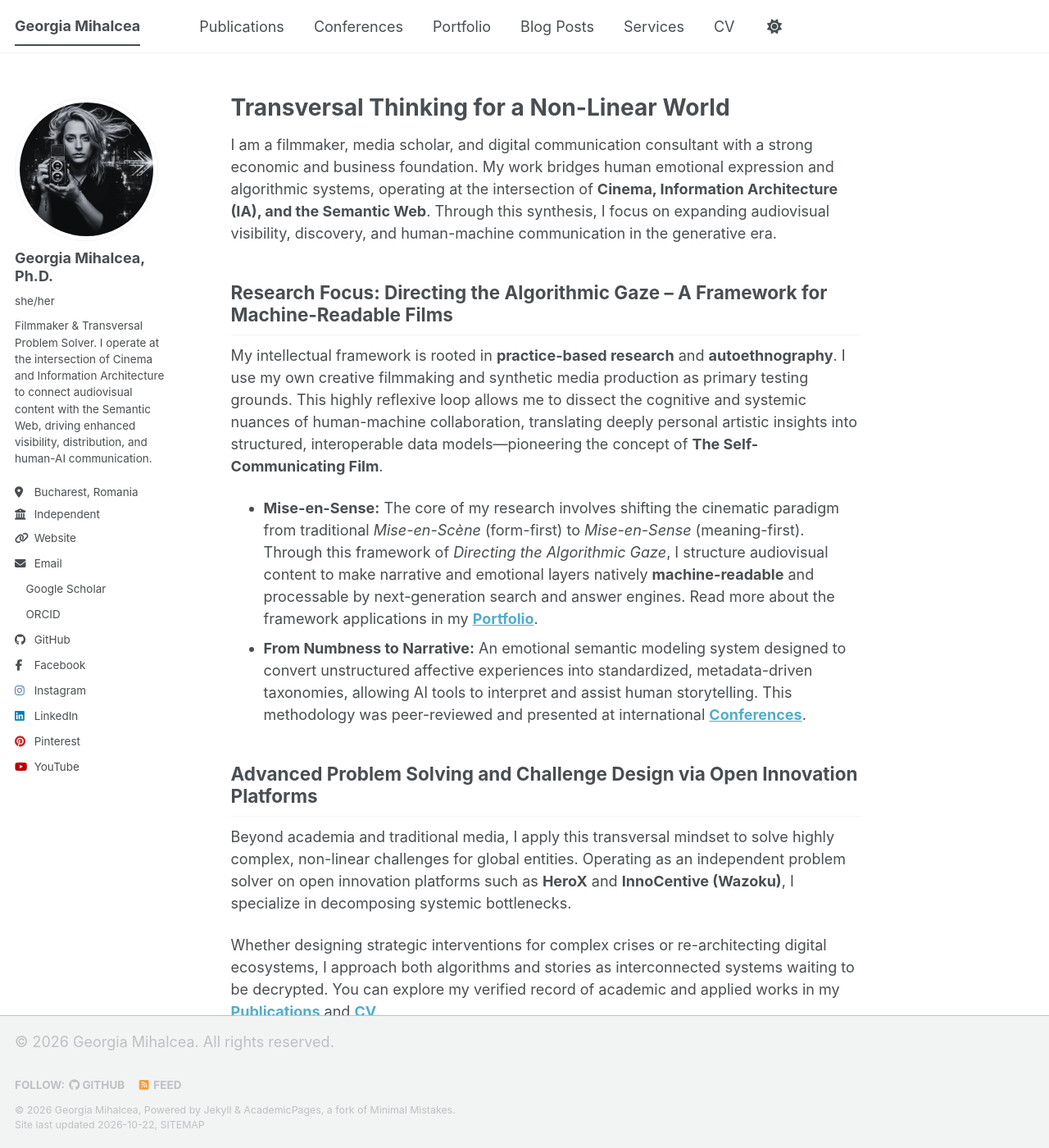
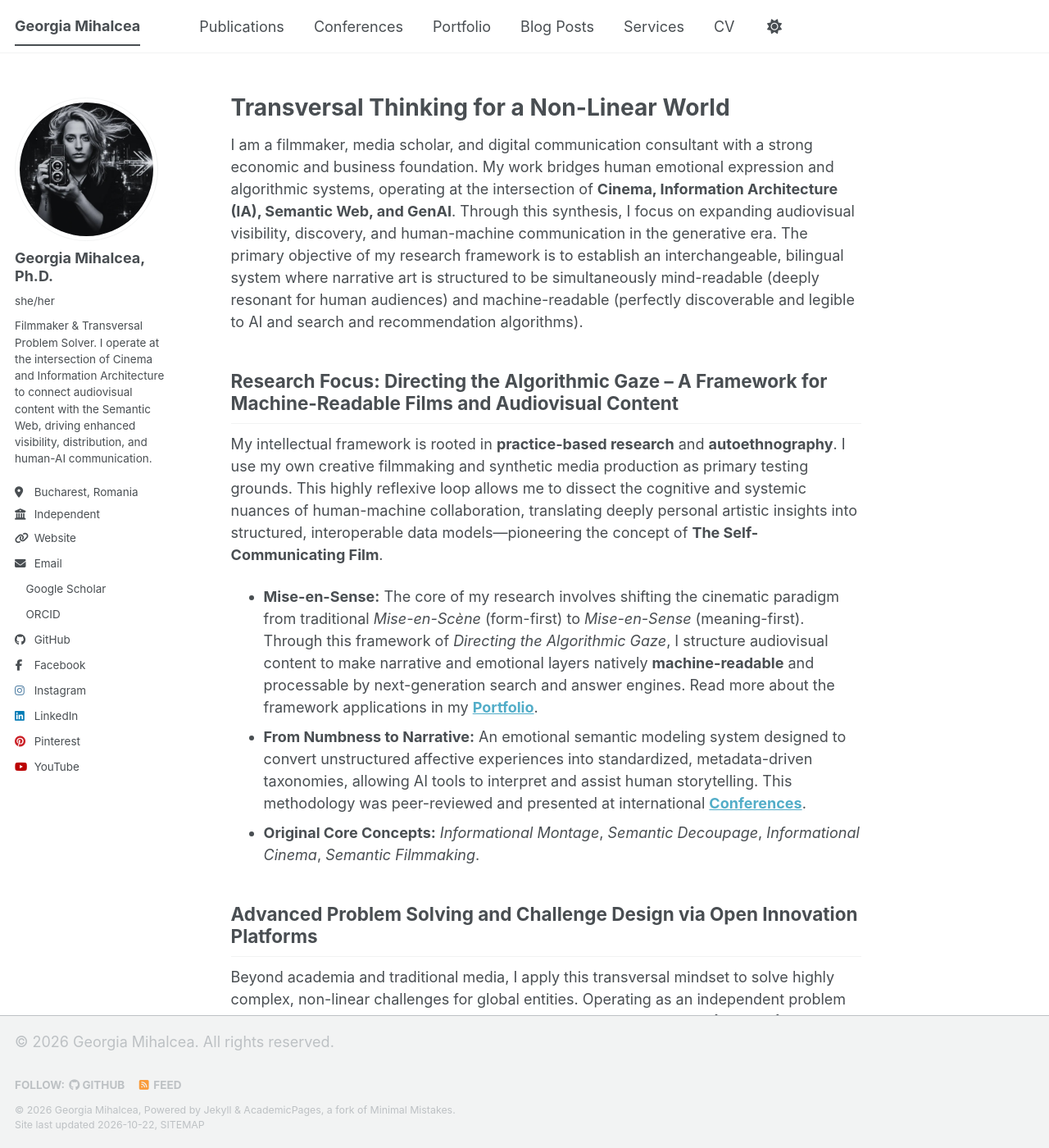
Before and after one commit to GeorgiaMihalcea/georgiamihalcea.github.io, a Jekyll site: the page built from _pages/about.md, in a window 1280 px wide and 1400 px high. Shown: the whole window at 82% size. Built offline with Jekyll 4.4.1, drawn with Linux system fonts in a browser that asks for light colours; a style sheet for code colours, icons or effects is not loaded.

Commit message:
Revise about page content and research focus
Updated the about page to include GenAI in the intersection of fields and expanded the research focus description.

```diff
--- a/_pages/about.md
+++ b/_pages/about.md
@@ -6,14 +6,15 @@ author_profile: true
 ---
 # Transversal Thinking for a Non-Linear World
 
-I am a filmmaker, media scholar, and digital communication consultant with a strong economic and business foundation. My work bridges human emotional expression and algorithmic systems, operating at the intersection of **Cinema, Information Architecture (IA), and the Semantic Web**. Through this synthesis, I focus on expanding audiovisual visibility, discovery, and human-machine communication in the generative era.
+I am a filmmaker, media scholar, and digital communication consultant with a strong economic and business foundation. My work bridges human emotional expression and algorithmic systems, operating at the intersection of **Cinema, Information Architecture (IA), Semantic Web, and GenAI**. Through this synthesis, I focus on expanding audiovisual visibility, discovery, and human-machine communication in the generative era. The primary objective of my research framework is to establish an interchangeable, bilingual system where narrative art is structured to be simultaneously mind-readable (deeply resonant for human audiences) and machine-readable (perfectly discoverable and legible to AI and search and recommendation algorithms).
 
-## Research Focus: Directing the Algorithmic Gaze – A Framework for Machine-Readable Films
+## Research Focus: Directing the Algorithmic Gaze – A Framework for Machine-Readable Films and Audiovisual Content
 
 My intellectual framework is rooted in **practice-based research** and **autoethnography**. I use my own creative filmmaking and synthetic media production as primary testing grounds. This highly reflexive loop allows me to dissect the cognitive and systemic nuances of human-machine collaboration, translating deeply personal artistic insights into structured, interoperable data models—pioneering the concept of **The Self-Communicating Film**.
 
 *   **Mise-en-Sense:** The core of my research involves shifting the cinematic paradigm from traditional *Mise-en-Scène* (form-first) to *Mise-en-Sense* (meaning-first). Through this framework of *Directing the Algorithmic Gaze*, I structure audiovisual content to make narrative and emotional layers natively **machine-readable** and processable by next-generation search and answer engines. Read more about the framework applications in my **[Portfolio](/portfolio/)**.
-  *   **From Numbness to Narrative:** An emotional semantic modeling system designed to convert unstructured affective experiences into standardized, metadata-driven taxonomies, allowing AI tools to interpret and assist human storytelling. This methodology was peer-reviewed and presented at international **[Conferences](/talks/)**.
+* **From Numbness to Narrative:** An emotional semantic modeling system designed to convert unstructured affective experiences into standardized, metadata-driven taxonomies, allowing AI tools to interpret and assist human storytelling. This methodology was peer-reviewed and presented at international **[Conferences](/talks/)**.
+* **Original Core Concepts:** *Informational Montage*, *Semantic Decoupage*, *Informational Cinema*, *Semantic Filmmaking*.
 
 ## Advanced Problem Solving and Challenge Design via Open Innovation Platforms
 
```
